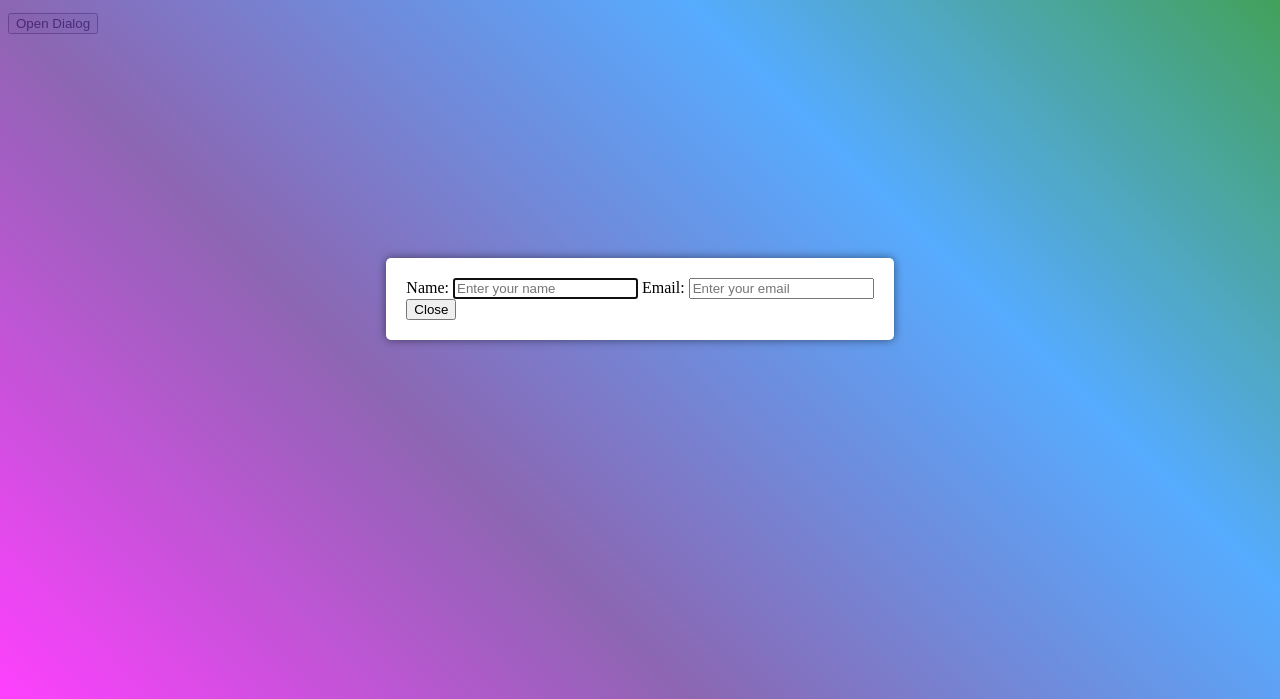
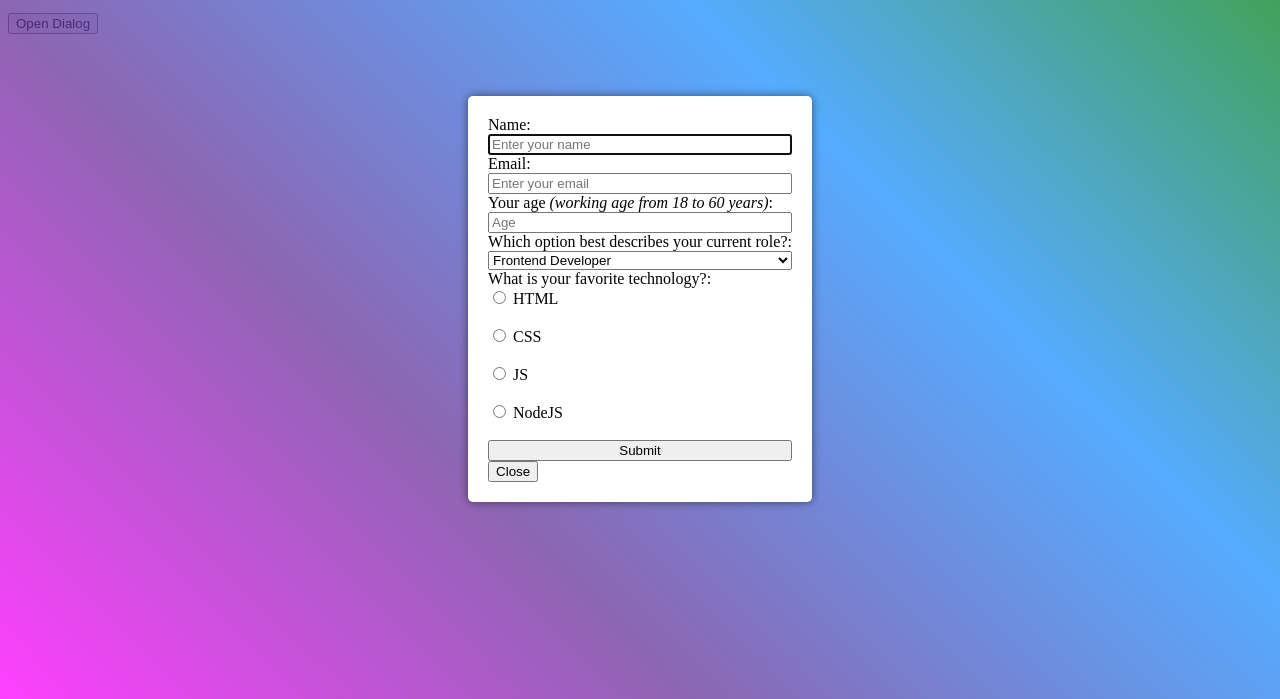
Before and after one commit to AndreyGOIT/code-camp, a plain HTML site: page responsive-web-design/index.html in a window 1280 px wide. Both pictures are taken after a click on the button "Open Dialog". Shown: the part 101-800 px from the top of the page. Drawn offline with Linux system fonts and the light colour scheme.

Commit message:
add main input fields

```diff
--- a/responsive-web-design/index.html
+++ b/responsive-web-design/index.html
@@ -33,7 +33,28 @@
             <input type="text" id="name" name="name" placeholder="Enter your name">
             <label id="email-label" for="email">Email:</label>
             <input type="email" id="email" name="email" placeholder="Enter your email">
-
+            <label id="number-label" for="age">Your age <i>(working age from 18 to 60 years)</i>:</label>
+            <input type="number" id="age" name="age" min="18" max="60" required placeholder="Age">
+            <label for="dropdown">Which option best describes your current role?:</label>
+  <select id="dropdown" name="dropdown">
+    <option value="option1">Frontend Developer</option>
+    <option value="option2">Backend Developer</option>
+    <option value="option3">Full Stack Developer</option>
+  </select>
+  <label for="radio">What is your favorite technology?:</label>
+  <label>
+    <input type="radio" name="options" value="html"> HTML
+  </label><br>
+  <label>
+    <input type="radio" name="options" value="css"> CSS
+  </label><br>
+  <label>
+    <input type="radio" name="options" value="JS"> JS
+  </label><br>
+  <label>
+    <input type="radio" name="options" value="node"> NodeJS
+  </label><br>
+  <button type="submit">Submit</button>
         </form>
         <button id="closeDialog">Close</button>
     </dialog>
--- a/responsive-web-design/styles.css
+++ b/responsive-web-design/styles.css
@@ -15,3 +15,7 @@
     border-radius: 5px;
     box-shadow: 0 0 10px rgba(0, 0, 0, 0.5);
   }
+  form {
+    display: flex;
+    flex-direction: column;
+  }
```
